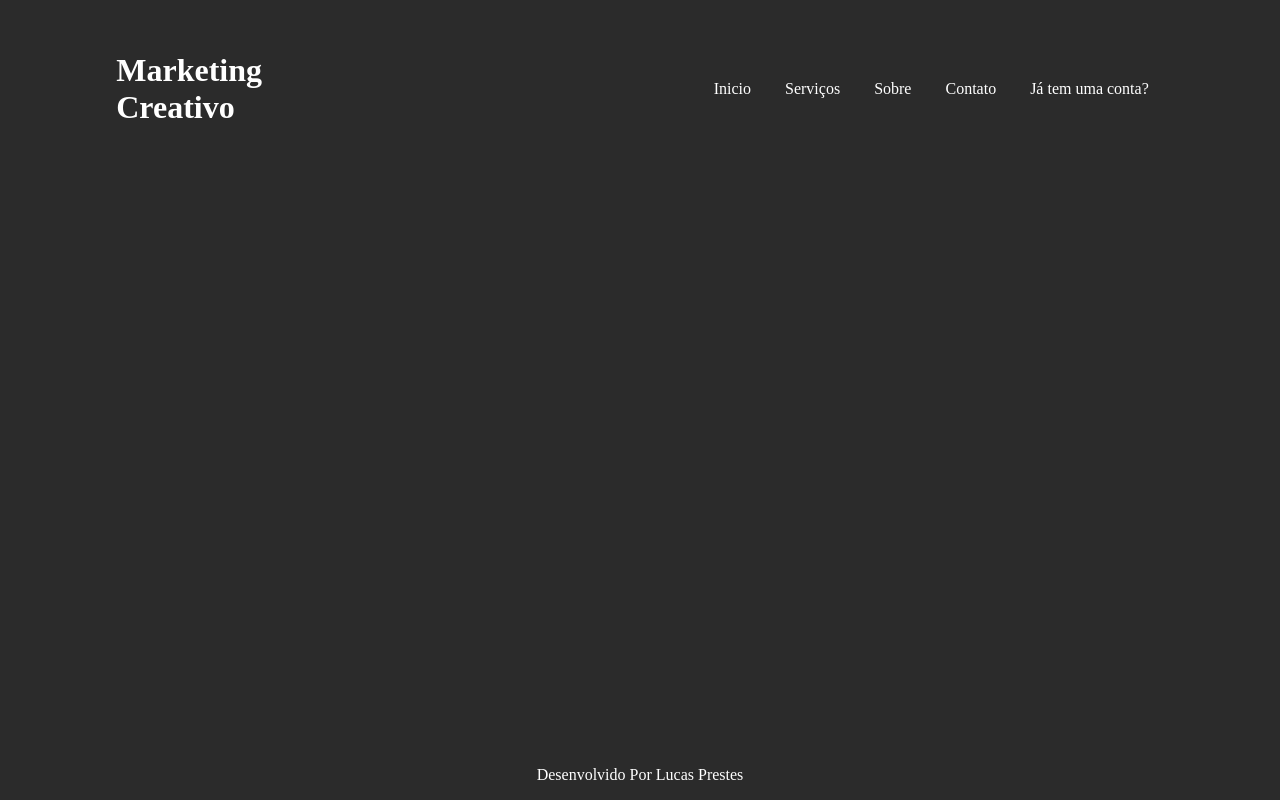
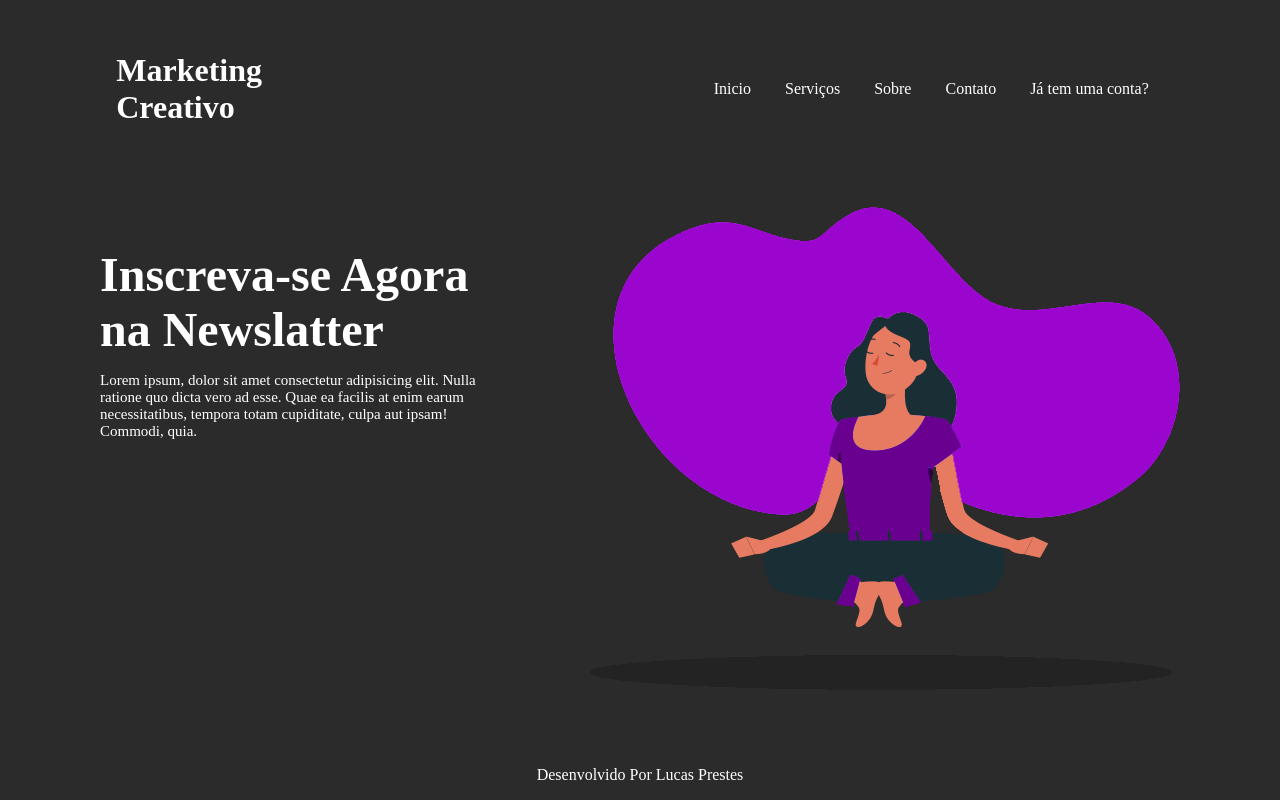
Before and after one commit to LucasP0/Lading-page, a plain HTML site: page index.html in a window 1280 px wide. Drawn offline with Linux system fonts and the light colour scheme.

Commit message:
lading, quase finalizado

```diff
--- a/index.html
+++ b/index.html
@@ -22,8 +22,12 @@
     </header>
 
     <main>
-        <section id="texto"></section>
-        <section id="imagem"></section>
+        <section id="texto"> <h2>Inscreva-se Agora na Newslatter</h2> <p id="ptexto">Lorem ipsum, dolor sit amet consectetur adipisicing elit. Nulla ratione quo dicta vero ad esse. Quae ea facilis at enim earum necessitatibus, tempora totam cupiditate, culpa aut ipsam! Commodi, quia.</p>
+        </section>
+
+
+
+        <section id="imagem"> <picture> <img src="components/imagens/77d0a7c454e658833800528e748edbe9.png" alt=""></picture></section>
     </main>
 
     <footer><P>Desenvolvido Por Lucas Prestes</P></footer>
--- a/style.css
+++ b/style.css
@@ -32,7 +32,25 @@ section a
     color: white;}
 
 main
-    {flex: 1 0 auto;}
+    {margin-top: 55px;
+    flex: 1 0 auto;
+    display: flex;
+    flex-direction: row;
+    justify-content: center;
+    gap: 90px}
+
+#texto
+    {width: 400px;
+    font-size: 2em;}
+
+h2
+    {margin-bottom: 1px;}
+
+#ptexto
+    {font-size: 15px;}
+
+#imagem
+    {}
 
 
 footer
```
Also changed, not shown: components/imagens/77d0a7c454e658833800528e748edbe9.png (added).
